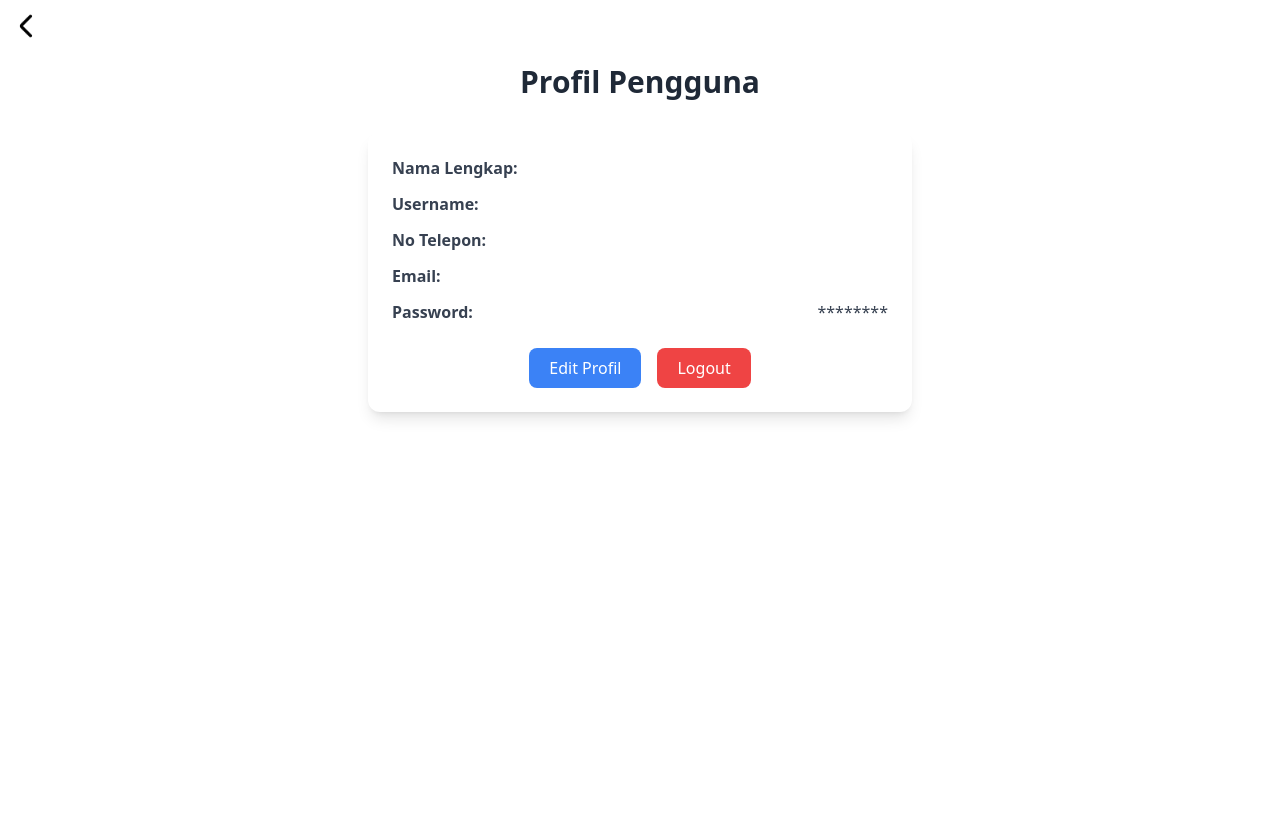
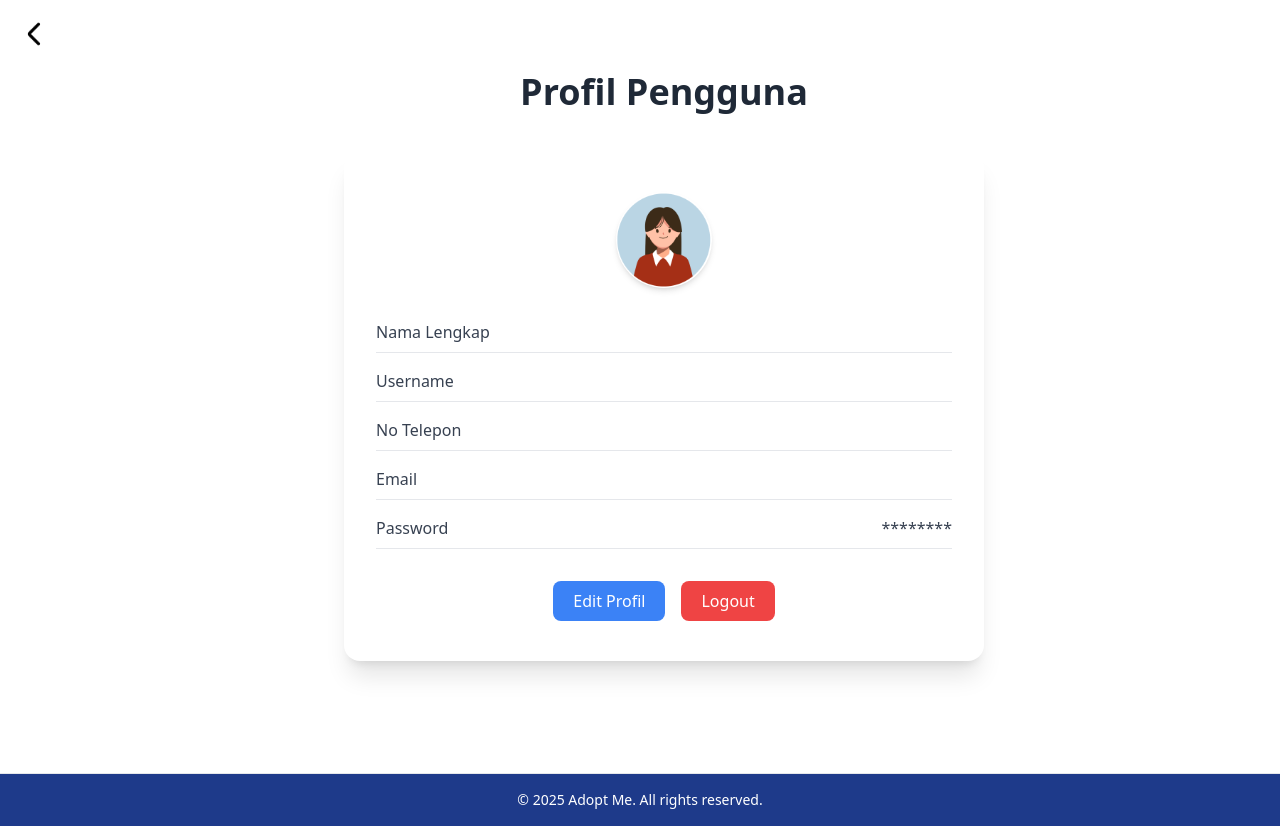
Before and after one commit to iniisah/AdoptMe, a Laravel app: page /profile in a window 1280 px wide. Before the commit the page ends 419 px from the top, so only its background shows below. Run offline with Laravel 10, Linux system fonts and the light colour scheme; some libraries are stand-ins or nearby versions.

Commit message:
tampilan

```diff
--- a/resources/views/components/footer.blade.php
+++ b/resources/views/components/footer.blade.php
@@ -1,3 +1,5 @@
-<footer style="text-align: center; padding: 10px; margin-top: 20px; background-color: #f8f9fa;">
-    <p>&copy; {{ date('Y') }} Website Adopsi Hewan</p>
+<footer class="bg-blue-900 text-gray-600 py-4 mt-10 border-t">
+    <div class="max-w-7xl mx-auto px-4 sm:px-6 lg:px-8 text-center">
+        <p class="text-sm text-white">&copy; {{ date('Y') }} Adopt Me. All rights reserved.</p>
+    </div>
 </footer>
--- a/resources/views/components/navbar.blade.php
+++ b/resources/views/components/navbar.blade.php
@@ -1,6 +1,6 @@
 <!-- NAVBAR -->
 <nav class="bg-blue-900 shadow px-6 py-4 flex justify-between items-center sticky top-0 z-50">
-  <div class="text-xl font-bold text-white">AdoptMe</div>
+  <div class="text-2xl font-bold text-white">AdoptMe</div>
 
   <ul class="flex space-x-6 text-gray-700 items-center">
     <li>
@@ -10,7 +10,7 @@
     </li>
     <li>
         <a href="/profile" class="hover:opacity-80 transition">
-            <img src="{{ asset('images/profil.png') }}" alt="Profil" class="w-10 h-10">
+            <img src="{{ asset('images/profil.png') }}" alt="Profil" class="w-12 h-12">
         </a>
     </li>
   </ul>
--- a/resources/views/layouts/app.blade.php
+++ b/resources/views/layouts/app.blade.php
@@ -7,27 +7,59 @@
     <script src="https://cdn.tailwindcss.com"></script>
     <title>@yield("title")</title>
 </head>
-<body class="m-0 p-0">
+<body class="m-0 p-0 overflow-x-hidden">
+
+    {{-- Sidebar selalu ada --}}
+    @if(request()->routeIs('dashboard') || request()->routeIs('pengelolaan'))
+        <x-sidebar />
+    @endif
+
+    {{-- Wrapper konten utama --}}
+    <div id="mainContent" class="transition-all duration-300 {{ request()->routeIs('login') || request()->routeIs('register') ? 'pl-0' : 'pl-12' }}">
 
         {{-- Navbar --}}
         @if(!request()->routeIs('login') && !request()->routeIs('register') && !request()->routeIs(patterns:'profile'))
             <x-navbar />
         @endif
 
-    {{-- Jika halaman login atau register, tampilkan langsung konten --}}
+        {{-- Konten --}}
         @if(request()->routeIs('login') || request()->routeIs('register'))
             @yield('content')
         @else
-        <div class="flex min-h-screen">
-            {{-- Sidebar --}}
-            @if(request()->routeIs('dashboard') || request()->routeIs('pengelolaan'))
-                <x-sidebar />
+            <main class="p-6">
+                @yield('content')
+            </main>
         @endif
 
-            <main class="flex-1 p-6">
-                @yield('content')
-            </main>
     </div>
+
+    {{-- Script toggle sidebar --}}
+    <script>
+        document.addEventListener('DOMContentLoaded', function () {
+            const sidebar = document.getElementById('sidebar');
+            const sidebarContent = document.getElementById('sidebarContent');
+            const toggleBtn = document.getElementById('toggleSidebarBtn');
+            const mainContent = document.getElementById('mainContent');
+
+            let isExpanded = false;
+
+            toggleBtn?.addEventListener('click', () => {
+                isExpanded = !isExpanded;
+
+                sidebar.classList.toggle('w-12', !isExpanded);
+                sidebar.classList.toggle('w-64', isExpanded);
+
+                sidebarContent.classList.toggle('opacity-0', !isExpanded);
+                sidebarContent.classList.toggle('opacity-100', isExpanded);
+
+                mainContent.classList.toggle('pl-12', !isExpanded);
+                mainContent.classList.toggle('pl-64', isExpanded);
+            });
+        });
+    </script>
+
+    @if(!request()->routeIs('login'))
+        <x-footer />
     @endif
 
 </body>
--- a/resources/views/login.blade.php
+++ b/resources/views/login.blade.php
@@ -2,7 +2,7 @@
 
 @section('content')
 <div class="relative w-full min-h-screen m-0 p-0 overflow-hidden">
-    <img src="images/log_back2.png" alt="Background Login"
+    <img src="images/log_back.png" alt="Background Login"
         class="absolute w-full h-full object-cover" />
 
     <div class="absolute inset-0 flex items-center justify-center">
--- a/resources/views/pengelolaan.blade.php
+++ b/resources/views/pengelolaan.blade.php
@@ -10,7 +10,7 @@
             <img src="{{ asset($item['foto']) }}" alt="{{ $item['nama'] }}" class="w-full h-48 object-cover">
             <div class="p-4 relative">
                 {{-- Ikon sunting --}}
-                <img src="{{ asset('images/sunting biru.png') }}" alt="Edit" class="w-7 h-7 absolute top-8 right-4 cursor-pointer">
+                <img src="{{ asset('images/sunting_biru.png') }}" alt="Edit" class="w-9 h-9 absolute top-8 right-4 cursor-pointer">
 
                 <h2 class="text-lg font-semibold">{{ $item['nama'] }}</h2>
                 <p class="text-sm text-gray-600">{{ $item['jenis'] }}</p>
@@ -22,7 +22,7 @@
 
 {{-- Tambah Icon (tanpa link) --}}
         <div class="flex items-center justify-center p-6">
-        <img src="{{ asset('images/tambah hijau.png') }}" alt="Tambah" class="w-16 h-16">
+        <img src="{{ asset('images/tambah_hijau.png') }}" alt="Tambah" class="w-20 h-20">
         </div>
 
     </div>
--- a/resources/views/profile.blade.php
+++ b/resources/views/profile.blade.php
@@ -1,38 +1,44 @@
 @extends('layouts.app')
 
 @section('content')
-<div class="max-w-xl mx-auto py-10 px-4">
-    <a href="{{ url()->previous() }}" class="absolute top-0 left-0 mt-2 ml-2 z-50">
+<div class="max-w-2xl mx-auto py-12 px-4 relative">
 
+    {{-- Tombol kembali --}}
+    <a href="{{ url()->previous() }}" class="fixed top-4 left-4 z-50">
         <img src="{{ asset('images/back.png') }}" alt="Kembali" class="w-9 h-9 hover:opacity-80 transition">
     </a>
 
-    <h1 class="text-3xl font-bold text-center text-gray-800 mb-8">Profil Pengguna</h1>
 
-    <div class="bg-white shadow-lg rounded-xl p-6 space-y-6">
-        <div class="space-y-3 text-sm sm:text-base text-gray-700">
-            <div class="flex justify-between">
-                <span class="font-semibold">Nama Lengkap:</span>
-                <span>{{ $name }}</span>
-            </div>
-            <div class="flex justify-between">
-                <span class="font-semibold">Username:</span>
-                <span>{{ $username }}</span>
-            </div>
-            <div class="flex justify-between">
-                <span class="font-semibold">No Telepon:</span>
-                <span>{{ $phone }}</span>
-            </div>
-            <div class="flex justify-between">
-                <span class="font-semibold">Email:</span>
-                <span>{{ $email }}</span>
-            </div>
-            <div class="flex justify-between">
-                <span class="font-semibold">Password:</span>
-                <span>********</span>
-            </div>
+    {{-- Judul --}}
+    <h1 class="text-4xl font-bold text-center text-gray-800 mb-10">Profil Pengguna</h1>
+
+    {{-- Kartu Profil --}}
+    <div class="bg-white shadow-xl rounded-2xl px-8 py-10 space-y-8">
+        {{-- Avatar --}}
+        <div class="flex justify-center">
+            <img src="{{ asset('images/profil.png') }}"
+                alt="Avatar"
+                class="w-24 h-24 rounded-full shadow-md object-cover">
         </div>
 
+
+        {{-- Informasi Pengguna --}}
+        <div class="space-y-4 text-gray-700 text-sm sm:text-base">
+            @foreach([
+                'Nama Lengkap' => $name,
+                'Username' => $username,
+                'No Telepon' => $phone,
+                'Email' => $email,
+                'Password' => '********'
+            ] as $label => $value)
+                <div class="flex justify-between border-b pb-2">
+                    <span class="font-medium">{{ $label }}</span>
+                    <span>{{ $value }}</span>
+                </div>
+            @endforeach
+        </div>
+
+        {{-- Tombol Aksi --}}
         <div class="flex justify-center gap-4">
             <button onclick="openEditModal()" class="px-5 py-2 bg-blue-500 text-white rounded-lg hover:bg-blue-600 transition">Edit Profil</button>
             <button onclick="openLogoutModal()" class="px-5 py-2 bg-red-500 text-white rounded-lg hover:bg-red-600 transition">Logout</button>
@@ -40,7 +46,7 @@
     </div>
 </div>
 
-<!-- Modal Edit Profil -->
+{{-- Modal Edit Profil --}}
 <div id="editModal" class="fixed inset-0 bg-black/50 hidden items-center justify-center z-50">
     <div class="bg-white rounded-2xl shadow-xl p-6 w-full max-w-md animate-fadeIn">
         <h2 class="text-xl font-semibold mb-4 text-center">Edit Profil</h2>
@@ -48,18 +54,16 @@
             @csrf
             @method('PUT')
             <div class="space-y-4">
+                @foreach([
+                    'name' => ['label' => 'Nama Lengkap', 'type' => 'text', 'value' => $name],
+                    'phone' => ['label' => 'No Telepon', 'type' => 'text', 'value' => $phone],
+                    'email' => ['label' => 'Email', 'type' => 'email', 'value' => $email],
+                ] as $field => $props)
                     <div>
-                    <label class="block text-sm font-medium text-gray-700">Nama Lengkap</label>
-                    <input type="text" name="name" value="{{ $name }}" class="w-full border px-3 py-2 rounded-lg">
+                        <label class="block text-sm font-medium text-gray-700">{{ $props['label'] }}</label>
+                        <input type="{{ $props['type'] }}" name="{{ $field }}" value="{{ $props['value'] }}" class="w-full border px-3 py-2 rounded-lg focus:outline-none focus:ring focus:border-blue-300">
                     </div>
-                <div>
-                    <label class="block text-sm font-medium text-gray-700">No Telepon</label>
-                    <input type="text" name="phone" value="{{ $phone }}" class="w-full border px-3 py-2 rounded-lg">
-                </div>
-                <div>
-                    <label class="block text-sm font-medium text-gray-700">Email</label>
-                    <input type="email" name="email" value="{{ $email }}" class="w-full border px-3 py-2 rounded-lg">
-                </div>
+                @endforeach
             </div>
             <div class="mt-6 flex justify-between">
                 <button type="button" onclick="closeEditModal()" class="px-4 py-2 bg-gray-200 rounded-lg hover:bg-gray-300">Batal</button>
@@ -69,7 +73,7 @@
     </div>
 </div>
 
-<!-- Modal Logout -->
+{{-- Modal Logout --}}
 <div id="logoutModal" class="fixed inset-0 bg-black/50 hidden items-center justify-center z-50">
     <div class="bg-white rounded-2xl shadow-xl p-6 w-96 text-center animate-fadeIn">
         <h2 class="text-xl font-semibold mb-4">Apakah anda yakin ingin keluar?</h2>
@@ -86,11 +90,11 @@
 </div>
 @endsection
 
+{{-- Animasi fadeIn --}}
 <style>
 .animate-fadeIn {
     animation: fadeIn 0.2s ease-out;
 }
-
 @keyframes fadeIn {
     from {
         opacity: 0;
@@ -103,25 +107,23 @@
 }
 </style>
 
+{{-- Script Modal --}}
 <script>
 function openEditModal() {
     const modal = document.getElementById('editModal');
     modal.classList.remove('hidden');
     modal.classList.add('flex');
 }
-
 function closeEditModal() {
     const modal = document.getElementById('editModal');
     modal.classList.add('hidden');
     modal.classList.remove('flex');
 }
-
 function openLogoutModal() {
     const modal = document.getElementById('logoutModal');
     modal.classList.remove('hidden');
     modal.classList.add('flex');
 }
-
 function closeLogoutModal() {
     const modal = document.getElementById('logoutModal');
     modal.classList.add('hidden');
```
Also changed, not shown: resources/views/components/sidebar.blade.php (+13 -2 lines), resources/views/welcome.blade.php (deleted, +0 -133 lines), public/images/hamburger.png, public/images/log_back.png, public/images/prof_bg.png (added), public/images/sunting biru.png (deleted), public/images/sunting_biru.png (added), public/images/tambah hijau.png (deleted), public/images/tambah_hijau.png (added). Lines whose indentation alone changed are shown as unchanged.
